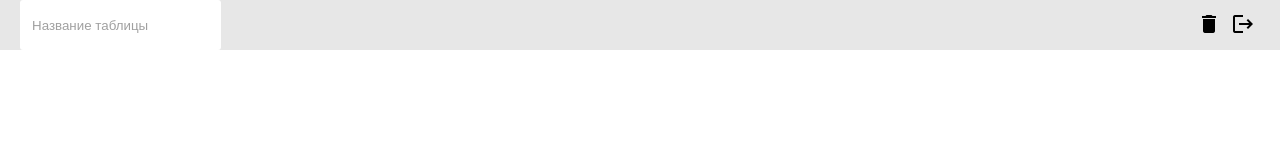
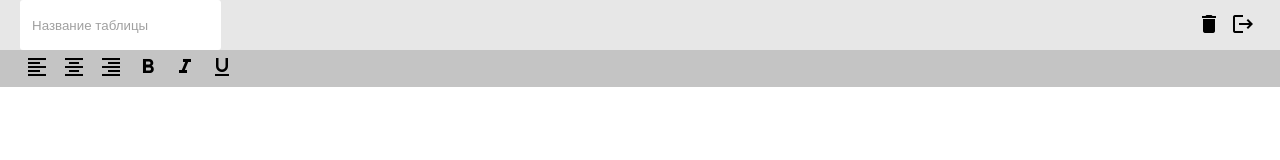
Before and after one commit to PospelovVladimir/excel-project, a website built with webpack: page src/index.html in a window 1280 px wide. Built offline with nearby package versions, Linux system fonts and the light colour scheme.

Commit message:
create toolbar

```diff
--- a/src/index.html
+++ b/src/index.html
@@ -22,7 +22,38 @@
 						</div>
 					</div>
 				</div>
-				<div class="toolbar"></div>
+				<div class="toolbar">
+					<div class="toolbar__btn">
+						<span class="material-icons">
+							format_align_left
+						</span>
+					</div>
+					<div class="toolbar__btn">
+						<span class="material-icons">
+							format_align_center
+						</span>
+					</div>
+					<div class="toolbar__btn">
+						<span class="material-icons">
+							format_align_right
+						</span>
+					</div>
+					<div class="toolbar__btn">
+						<span class="material-icons">
+							format_bold
+						</span>
+					</div>
+					<div class="toolbar__btn">
+						<span class="material-icons">
+							format_italic
+						</span>
+					</div>
+					<div class="toolbar__btn">
+						<span class="material-icons">
+							format_underlined
+						</span>
+					</div>
+				</div>
 				<div class="fx"></div>
 				<div class="table-holder"></div>
 			</div>
--- a/src/styles/_variables.scss
+++ b/src/styles/_variables.scss
@@ -1,2 +1,4 @@
+$heightHeader: 50px;
+$heightToollbar: 37px;
 $silver: rgb(160, 160, 160);
 $blue: rgb(91, 128, 231);
--- a/src/styles/toolbar.scss
+++ b/src/styles/toolbar.scss
@@ -1,2 +1,16 @@
 @import 'variables';
 @import 'mixins';
+
+.toolbar {
+	position: absolute;
+	top: $heightHeader;
+	left: 0px;
+	right: 0px;
+	height: $heightToollbar;
+	padding: 0 20px;
+	background-color: #c4c4c4;
+
+	&__btn {
+		@include button($blue);
+	}
+}
```
